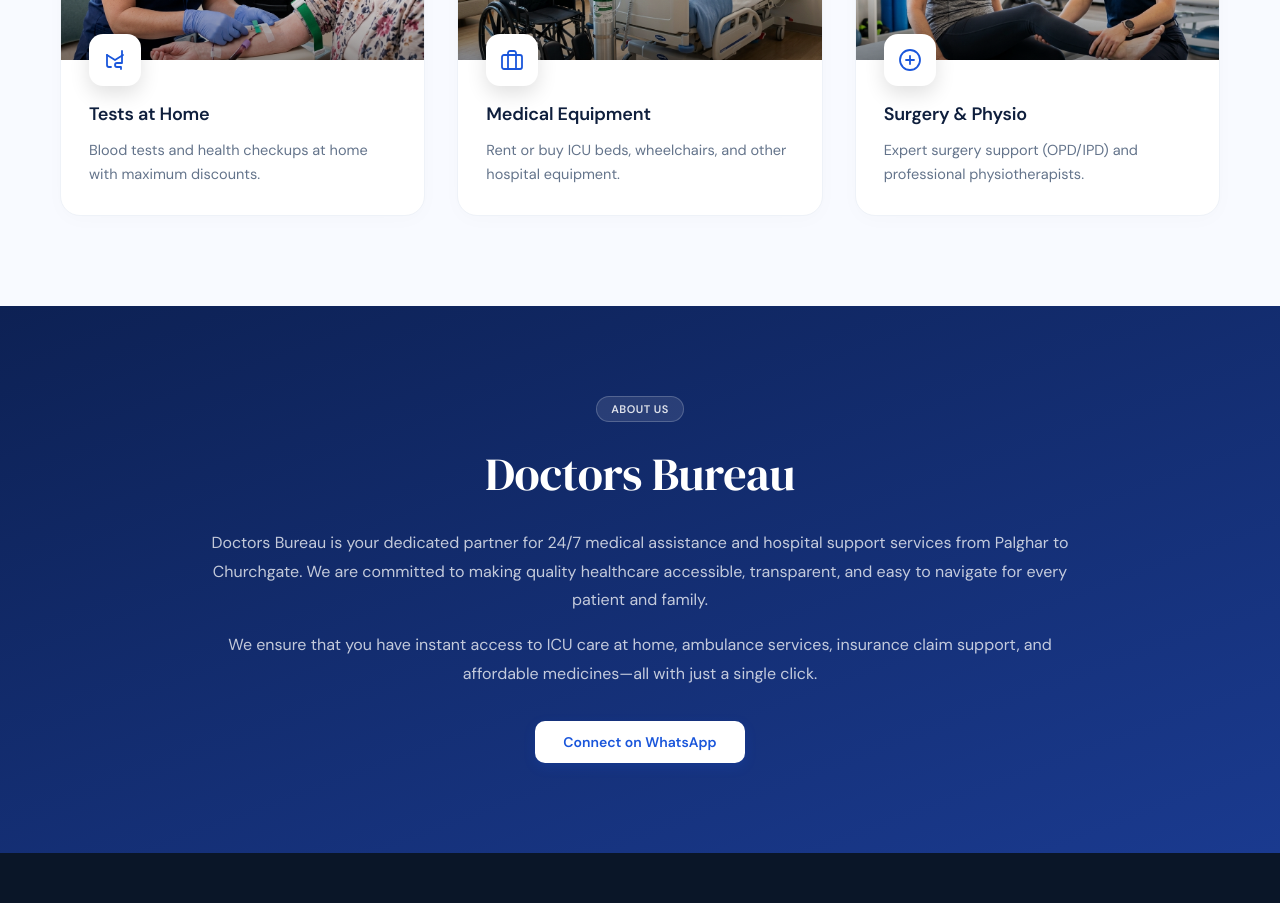
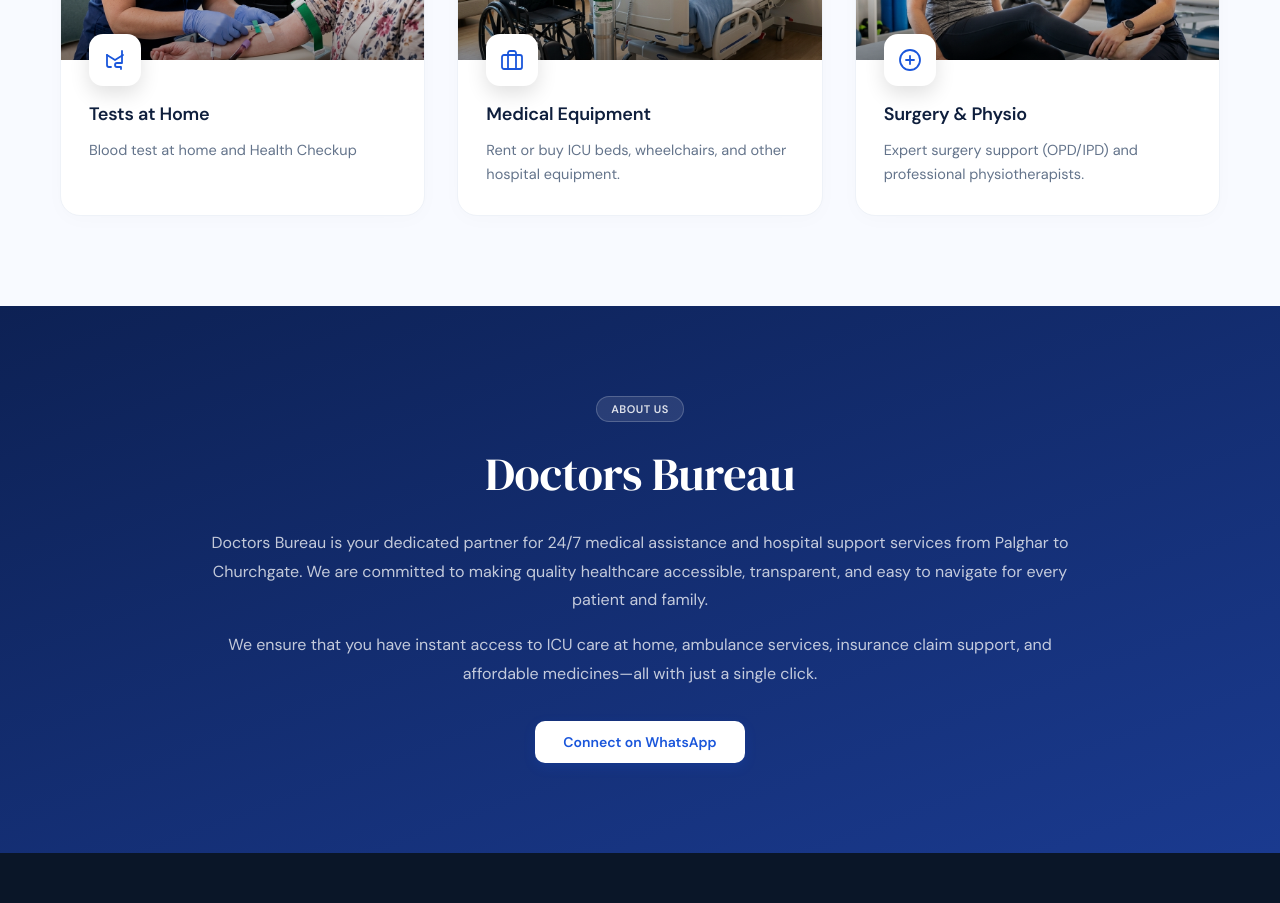
Before and after one commit to pankaj999-hue/demo_axis, a React (Vite) app: page / in a window 1280 px wide. Shown: the part 1960-2863 px from the top of the page. Built offline with nearby package versions, Linux system fonts and the light colour scheme.

Commit message:
Update blood test facility description

```diff
--- a/src/components/hero.jsx
+++ b/src/components/hero.jsx
@@ -85,7 +85,7 @@
       </svg>
     ),
     title: "Tests at Home",
-    desc: "Blood tests and health checkups at home with maximum discounts.",
+    desc: "Blood test at home and Health Checkup",
   },
   {
     img: "/assets/facilities/equipment.png",
```
